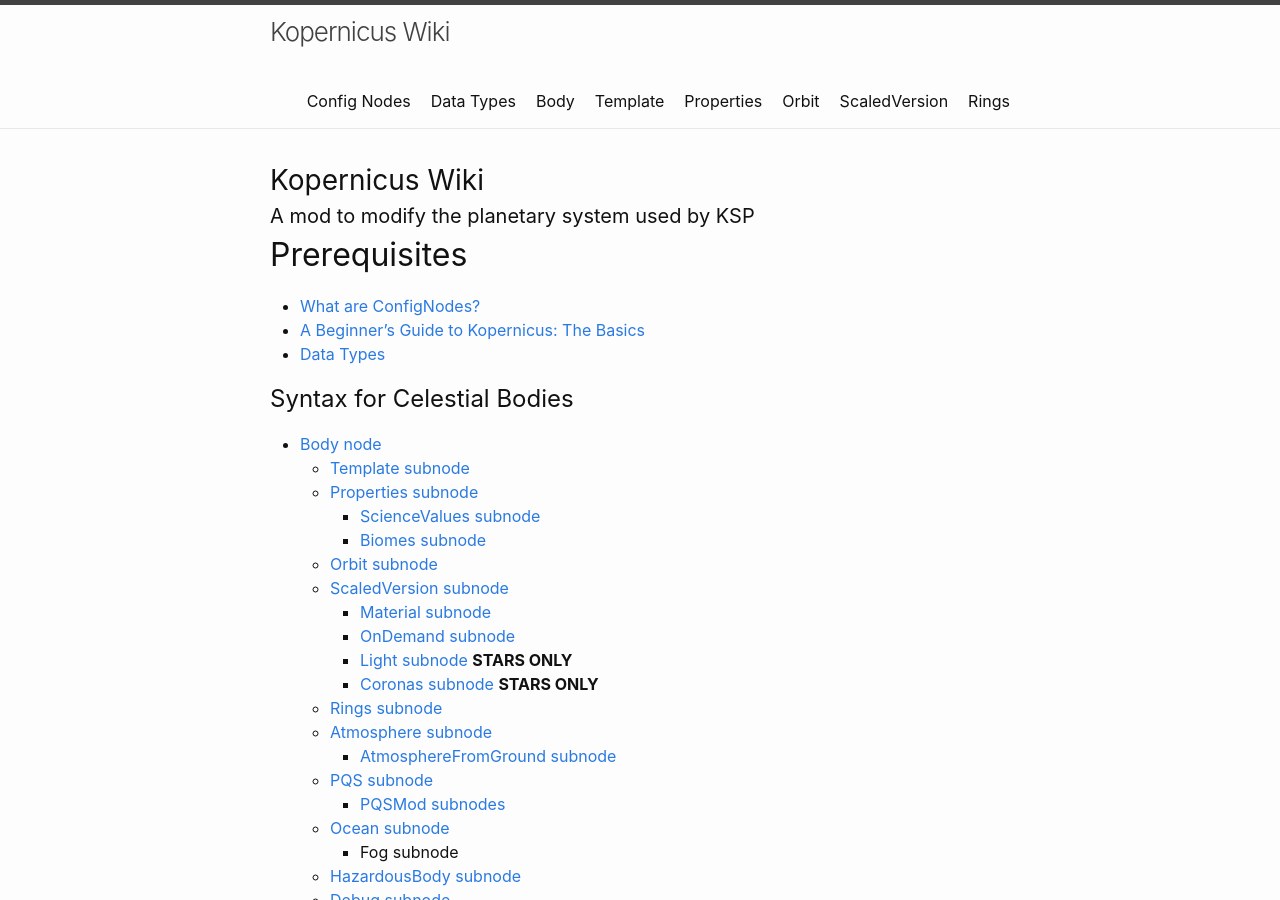
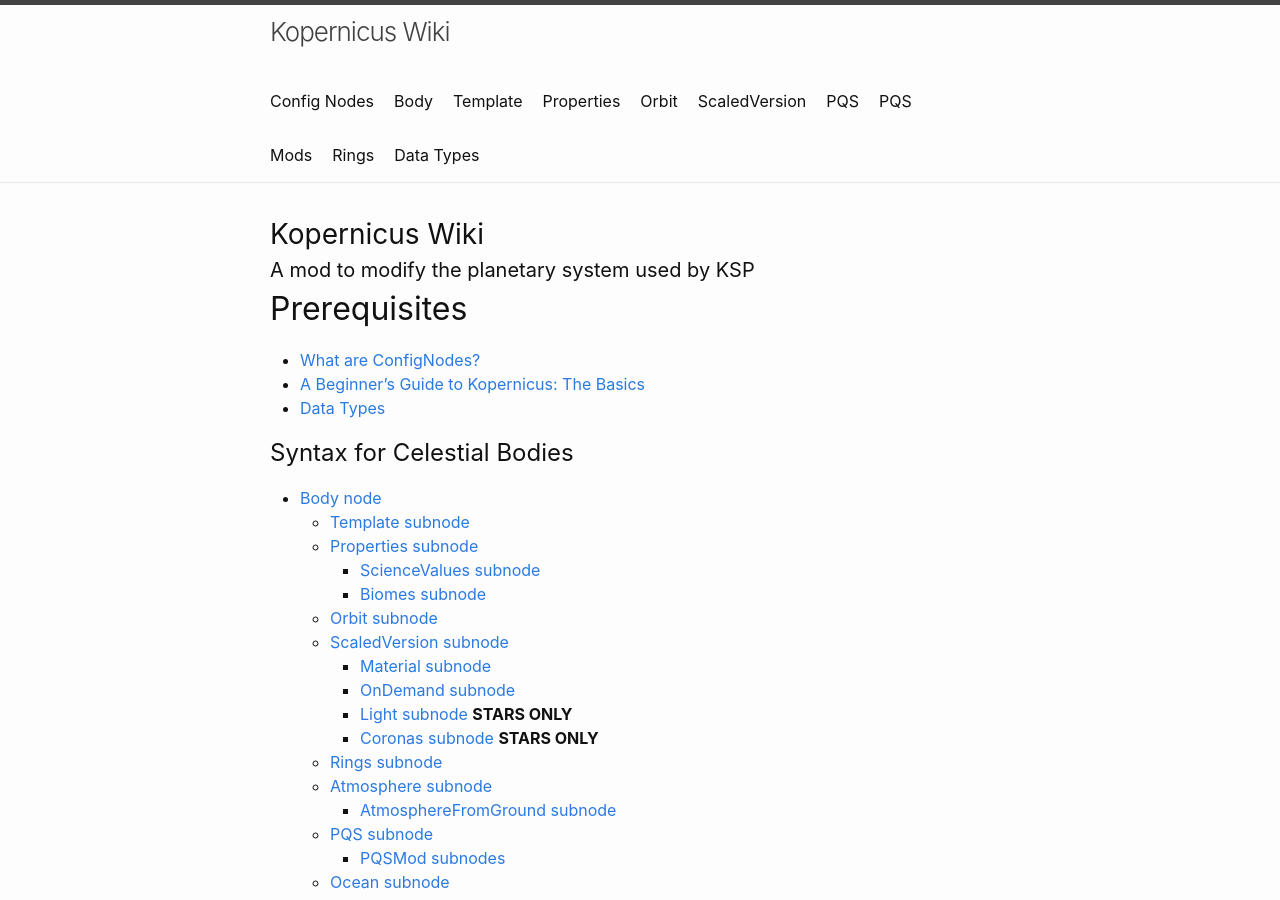
Before and after one commit to Kopernicus/wiki, a Jekyll site: the page built from index.md, in a window 1280 px wide and 900 px high. Built offline with Jekyll 4.4.1, drawn with Linux system fonts in a browser that asks for light colours; part of the change alters nothing that is shown.

Commit message:
Add PQS to nav bar

```diff
--- a/_config.yml
+++ b/_config.yml
@@ -19,8 +19,8 @@ description: For all your Kopernicus Syntax Needs
 baseurl: "/wiki" # the subpath of your site, e.g. /blog
 url: "" # the base hostname & protocol for your site, e.g. http://example.com
 github_username: Kopernicus
-header_pages: main/ConfigNodes.md, main/datatypes.md, main/Body.md, main/Template.md, main/Properties.md, main/Orbit.md, main/ScaledVersion.md, main/Rings.md
-build_date: 2020-03-29
+header_pages: main/ConfigNodes.md, main/Body.md, main/Template.md, main/Properties.md, main/Orbit.md, main/ScaledVersion.md, main/PQS.md, main/PQSMods/PQSMods.md, main/Rings.md, main/datatypes.md
+build_date: 2020-07-27
 
 # Build settings
 markdown: kramdown
```
